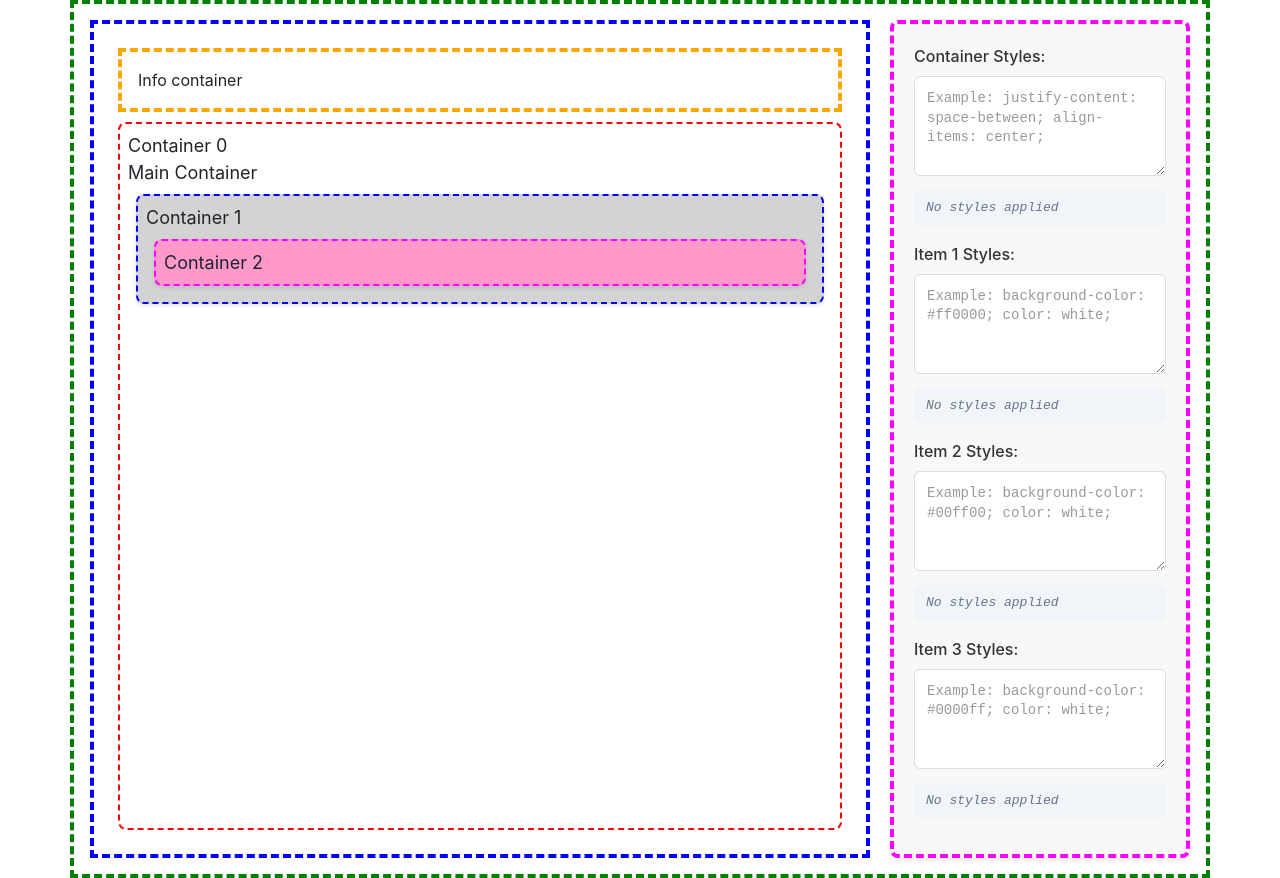
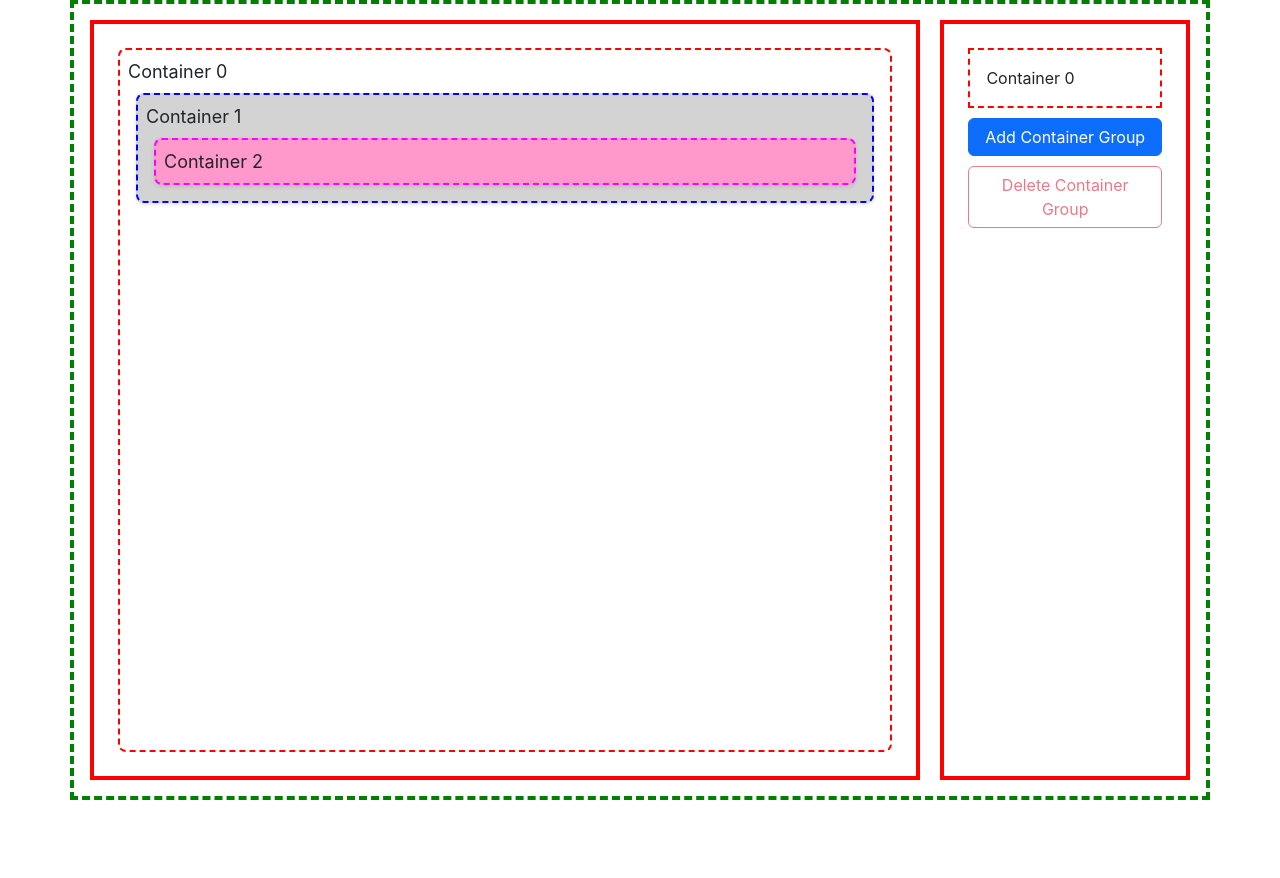
Before and after one commit to C295643/flexbox-playground, a Next.js app: page / in a window 1280 px wide. After the commit the page ends 800 px from the top, so only its background shows below. Built offline with nearby package versions, Linux system fonts and the light colour scheme.

Commit message:
Implement single click modal functionality with activeContainer state

```diff
--- a/src/app/page.module.css
+++ b/src/app/page.module.css
@@ -4,18 +4,6 @@
   gap: 20px;
 
   border: dashed 4px green;
-}
-
-.wrapperContainer {
-  flex: 1;
-  display: flex;
-  flex-direction: column;
-  gap: 10px;
-
-  border: dashed 4px blue;
-}
-.infoContainer {
-  border: dashed 4px orange;
 }
 
 .controls {
--- a/src/app/page.tsx
+++ b/src/app/page.tsx
@@ -4,7 +4,6 @@ import { useEffect, useState } from "react";
 import Container from "@/components/Container";
 import CustomModal from "@/components/Modal";
 import CustomOffcanvas from "@/components/Offcanvas";
-import { StyleDisplay } from "@/components/StyleDisplay";
 import { useNextId } from "@/hooks/useNextId";
 import { usePrevious } from "@/hooks/usePrevious";
 import {
@@ -18,6 +17,7 @@ import { generateRandomColor } from "@/utils/helpers";
 import WrapperContainer from "@/components/WrapperContainer";
 import { useStateWithDeepClone } from "@/hooks/useStateWithDeepClone";
 import { ITEM_CONTAINER, MAIN_CONTAINER, PARENT_CONTAINER } from "@/constants";
+import Toolbar from "@/components/Toolbar";
 
 export type ContainerGroup = {
   id: number;
@@ -33,14 +33,14 @@ export type ContainerGroup = {
 // Initial container group definition
 const containerGroupInit: ContainerGroup = {
   id: 0,
-  baseStyles: MAIN_CONTAINER ,
+  baseStyles: MAIN_CONTAINER,
   customStyles: {},
   baseClasses: ["main-container"],
   control: { type: "control" },
   containers: [
     {
       id: 1,
-      baseStyles: PARENT_CONTAINER ,
+      baseStyles: PARENT_CONTAINER,
       customStyles: {},
       baseClasses: ["container"],
       control: { type: "control" },
@@ -63,11 +63,6 @@ export default function Home() {
   // Custom hook to get the getNextId function
   const getNextId = useNextId(INITIAL_VALUE);
 
-  const [containerStyle, setContainerStyle] = useState("");
-  const [item1Style, setItem1Style] = useState("");
-  const [item2Style, setItem2Style] = useState("");
-  const [item3Style, setItem3Style] = useState("");
-
   const [showModal, setShowModal] = useState(false);
   const [modalContainerGroup, setModalContainerGroup] = useState<
     ContainerGroup | undefined
@@ -79,6 +74,7 @@ export default function Home() {
   >(undefined);
   const [containerGroup, setContainerGroup, clonedContainerGroup] =
     useStateWithDeepClone<ContainerGroup>(containerGroupInit);
+  const [activeContainer, setActiveContainer] = useState<ContainerGroup>(containerGroup);
 
   // Custom hook to get the containerGroup in its previous state
   const prevContainerGroup = usePrevious(containerGroup);
@@ -101,6 +97,7 @@ export default function Home() {
       <Container
         key={group.id}
         containerGroup={group}
+        setActiveContainer={setActiveContainer}
         handleShowModal={handleShowModal}
         handleShowOffcanvas={handleShowOffcanvas}
       >
@@ -110,6 +107,10 @@ export default function Home() {
       </Container>
     );
   };
+
+  useEffect(() => {
+    console.log("--------------- activeContainer: ", activeContainer);
+  }, [activeContainer]);
 
   useEffect(() => {
     if (prevContainerGroup) {
@@ -159,7 +160,7 @@ export default function Home() {
     const containerGroupFound = findContainerGroupById(containerGroup, index);
     if (containerGroupFound) {
       setModalContainerGroup(containerGroupFound);
-      setShowModal(true);
+      // setShowModal(true);
     } else {
       console.warn("⚠️ Container group not found");
     }
@@ -181,59 +182,16 @@ export default function Home() {
     <main className={`${styles.mainContainer} p-3 container`}>
       <WrapperContainer
         containerGroup={containerGroup} // Pass the containerGroup state to the WrapperContainer component
+        setActiveContainer={setActiveContainer}
         handleShowModal={handleShowModal}
         handleShowOffcanvas={handleShowOffcanvas}
         creatContainer={creatContainer}
       />
-
-      <div
-        className={`${styles.controls} col-12`}
-        style={{ border: "dashed 4px fuchsia" }}
-      >
-        <div id="control-group-1" className={`${styles.controlGroup} mb-3`}>
-          <label htmlFor="container-style">Container Styles:</label>
-          <textarea
-            id="container-style"
-            value={containerStyle}
-            onChange={(e) => setContainerStyle(e.target.value)}
-            placeholder="Example: justify-content: space-between; align-items: center;"
-          />
-          <StyleDisplay inputStyles={containerStyle} />
-        </div>
-
-        <div id="control-group-2" className={`${styles.controlGroup} mb-3`}>
-          <label htmlFor="item1-style">Item 1 Styles:</label>
-          <textarea
-            id="item1-style"
-            value={item1Style}
-            onChange={(e) => setItem1Style(e.target.value)}
-            placeholder="Example: background-color: #ff0000; color: white;"
-          />
-          <StyleDisplay inputStyles={item1Style} />
-        </div>
-
-        <div id="control-group-3" className={`${styles.controlGroup} mb-3`}>
-          <label htmlFor="item2-style">Item 2 Styles:</label>
-          <textarea
-            id="item2-style"
-            value={item2Style}
-            onChange={(e) => setItem2Style(e.target.value)}
-            placeholder="Example: background-color: #00ff00; color: white;"
-          />
-          <StyleDisplay inputStyles={item2Style} />
-        </div>
-
-        <div id="control-group-4" className={`${styles.controlGroup} mb-3`}>
-          <label htmlFor="item3-style">Item 3 Styles:</label>
-          <textarea
-            id="item3-style"
-            value={item3Style}
-            onChange={(e) => setItem3Style(e.target.value)}
-            placeholder="Example: background-color: #0000ff; color: white;"
-          />
-          <StyleDisplay inputStyles={item3Style} />
-        </div>
-      </div>
+      <Toolbar
+        containerGroup={activeContainer}
+        handleAddContainerGroup={handleAddContainerGroup}
+        handleDeleteContainerGroup={handleDeleteContainerGroup}
+      />
       <CustomModal
         show={showModal}
         handleClose={handleCloseModal}
--- a/src/components/Container.tsx
+++ b/src/components/Container.tsx
@@ -5,6 +5,7 @@ import { ContainerGroup } from "@/app/page";
 type ContainerProps = {
   children: React.ReactNode;
   containerGroup: ContainerGroup;
+  setActiveContainer: (containerGroup: ContainerGroup) => void;
   handleShowModal: (index: number) => void;
   handleShowOffcanvas: (index: number) => void;
 };
@@ -12,6 +13,7 @@ type ContainerProps = {
 const Container: React.FC<ContainerProps> = ({
   children,
   containerGroup,
+  setActiveContainer,
   handleShowModal,
   handleShowOffcanvas,
 }: ContainerProps) => {
@@ -21,6 +23,7 @@ const Container: React.FC<ContainerProps> = ({
   const handleClick = (e: React.MouseEvent, groupId: number) => {
     e.stopPropagation();
     console.log("--------------- Clicked, groupId: ", groupId);
+    setActiveContainer(containerGroup);
     handleShowModal(groupId);
   };
 
--- a/src/components/Modal.tsx
+++ b/src/components/Modal.tsx
@@ -10,13 +10,13 @@ interface CustomModalProps {
   handleDeleteContainerGroup: (groupId: number) => void;
 }
 
-const CustomModal: React.FC<CustomModalProps> = ({
+const CustomModal = ({
   show,
   containerGroup,
   handleClose,
   handleAddContainerGroup,
   handleDeleteContainerGroup,
-}) => {
+}: CustomModalProps) => {
   if (containerGroup === undefined) {
     return null;
   }
--- /dev/null
+++ b/src/components/Toolbar.module.css
@@ -0,0 +1,12 @@
+.toolbarContainer {
+  display: flex;
+  flex-direction: column;
+  flex: 1;
+  gap: 10px;
+
+  border: solid 4px red;
+}
+
+.header {
+  border: dashed 4px blue;
+}
--- /dev/null
+++ b/src/components/Toolbar.tsx
@@ -0,0 +1,39 @@
+"use client";
+
+import { ContainerGroup } from "@/app/page";
+import styles from "./Toolbar.module.css";
+
+type ToolbarProps = {
+  containerGroup: ContainerGroup;
+  handleAddContainerGroup: (id: number) => void;
+  handleDeleteContainerGroup: (id: number) => void;
+};
+
+export default function Toolbar({
+  containerGroup,
+  handleAddContainerGroup,
+  handleDeleteContainerGroup,
+}: ToolbarProps) {
+  return (
+    <div className={`${styles.toolbarContainer} p-4`}>
+      <header className={`${styles.header} p-3`} style={containerGroup.baseStyles}>
+        {`Container ${containerGroup.id}`}
+      </header>
+      <button
+        onClick={() => handleAddContainerGroup(containerGroup.id)}
+        className="btn btn-primary"
+      >
+        Add Container Group
+      </button>
+      <button
+        onClick={() => handleDeleteContainerGroup(containerGroup.id)}
+        className={`btn ${
+          containerGroup.id === 0 ? "btn-outline-danger" : "btn-danger"
+        }`}
+        disabled={containerGroup.id === 0}
+      >
+        Delete Container Group
+      </button>
+    </div>
+  );
+}
--- a/src/components/WrapperContainer.module.css
+++ b/src/components/WrapperContainer.module.css
@@ -1,7 +1,7 @@
 .wrapperContainer {
-  flex: 1;
   display: flex;
   flex-direction: column;
+  flex: 4;
   gap: 10px;
 
   border: dashed 4px blue;
--- a/src/components/WrapperContainer.tsx
+++ b/src/components/WrapperContainer.tsx
@@ -7,6 +7,7 @@ import { ContainerGroup } from "@/app/page";
 type WrapperContainerProps = {
   containerGroup: ContainerGroup;
   creatContainer: (group: ContainerGroup) => React.ReactNode;
+  setActiveContainer: (containerGroup: ContainerGroup) => void;
   handleShowModal: (index: number) => void;
   handleShowOffcanvas: (index: number) => void;
 };
@@ -14,21 +15,22 @@ type WrapperContainerProps = {
 export default function WrapperContainer({
   containerGroup,
   creatContainer,
+  setActiveContainer,
   handleShowModal,
   handleShowOffcanvas,
 }: WrapperContainerProps) {
   return (
-    <div className={`${styles.wrapperContainer} p-4`}>
-      <div className={`${styles.infoContainer} col-12 p-3`}>
+    <div className={`${styles.wrapperContainer} p-4`} style={{ border: 'solid 4px red' }}>
+      {/* <div className={`${styles.infoContainer} col-12 p-3`} style={{ border: 'solid 4px blue' }}>
         Info container
-      </div>
+      </div> */}
       <Container
         key={containerGroup.id}
         containerGroup={containerGroup}
+        setActiveContainer={setActiveContainer}
         handleShowModal={handleShowModal}
         handleShowOffcanvas={handleShowOffcanvas}
       >
-        <p>Main Container</p>
         {containerGroup.containers.map((group) => creatContainer(group))}
       </Container>
     </div>
```
